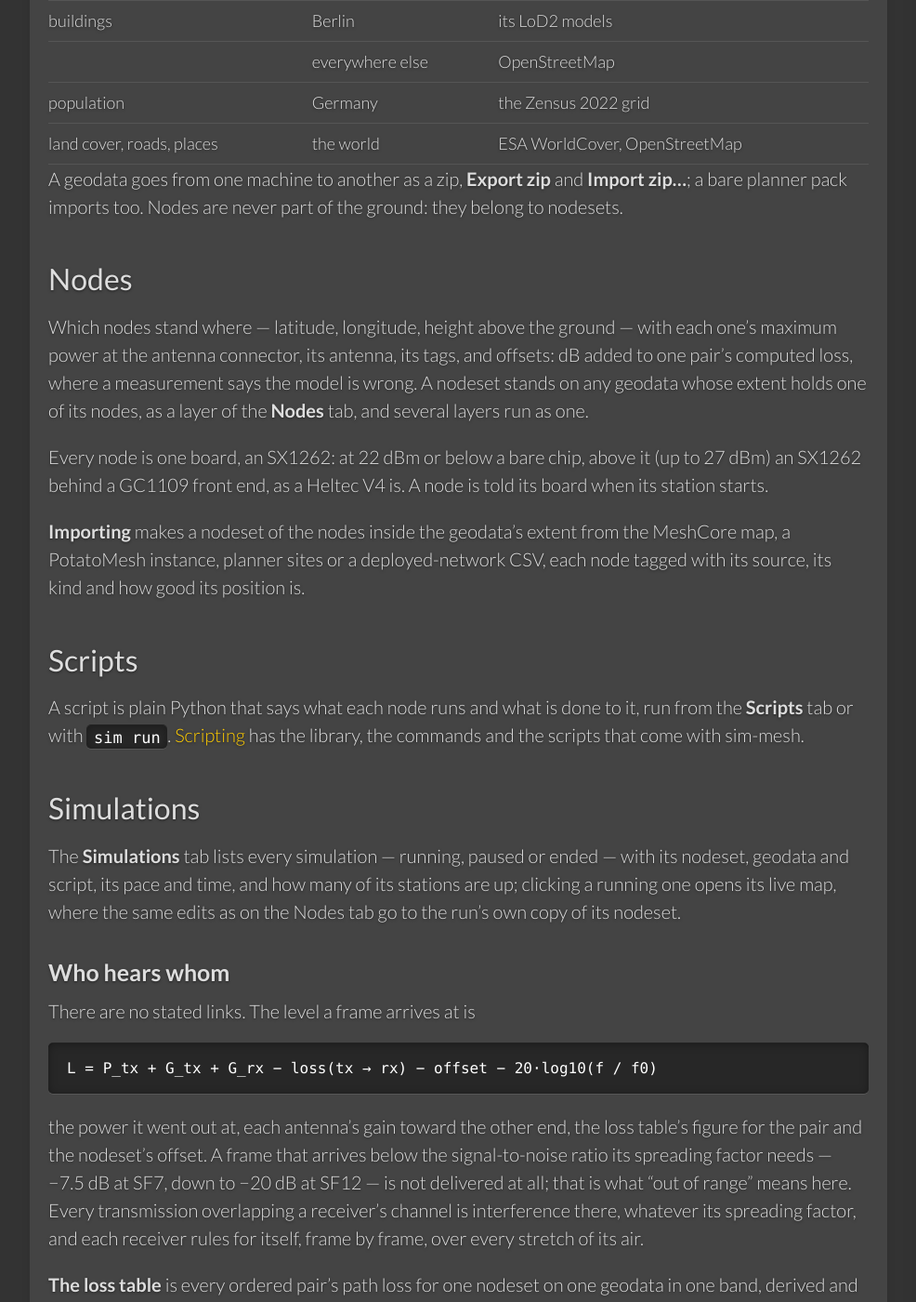
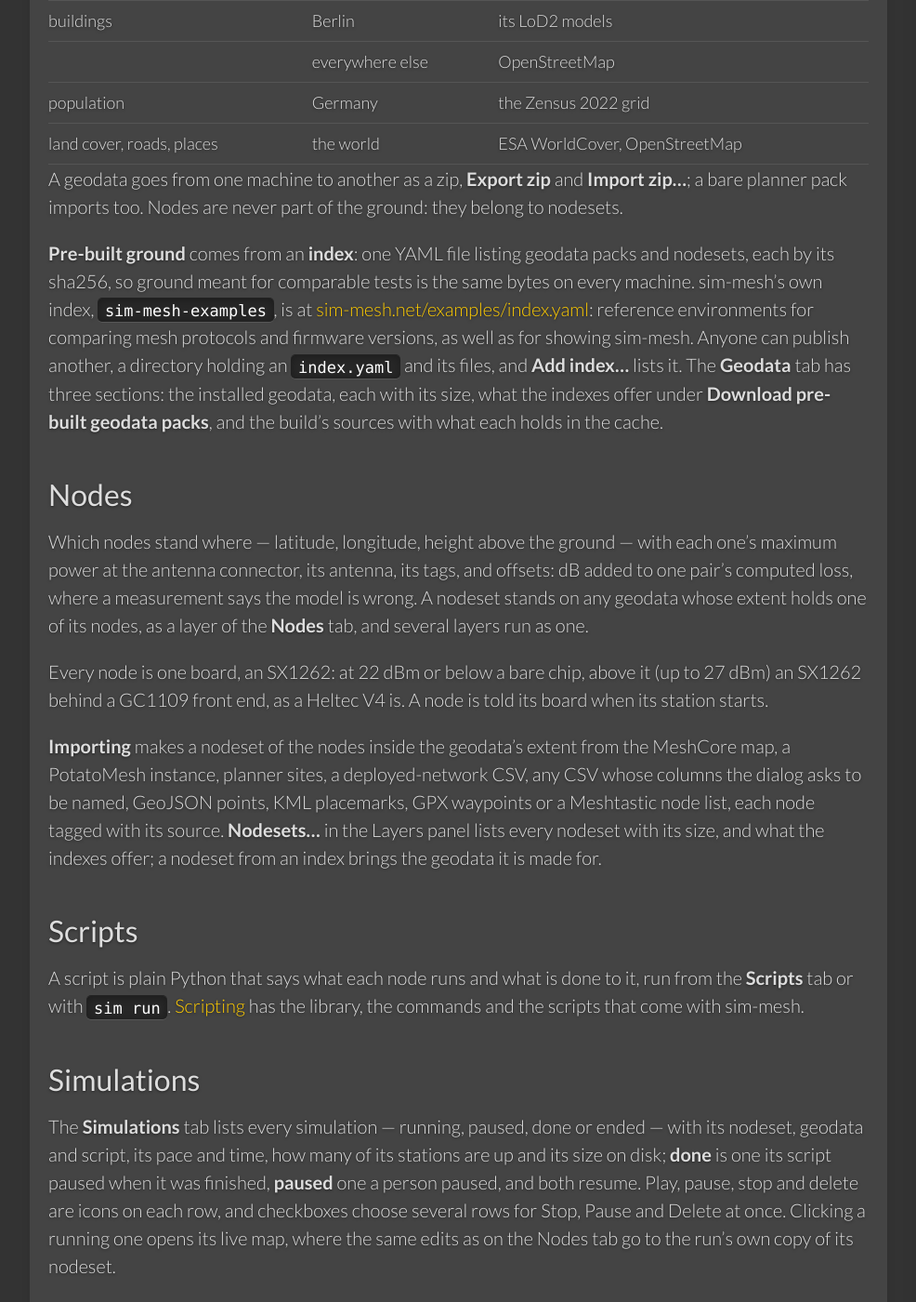
Before and after one commit to sim-mesh/sim-mesh.github.io, a Jekyll site: the page built from simulation.md, in a window 1280 px wide and 1400 px high, scrolled down 1314 px. Shown: the whole window at 93% size, without its empty margins (277-1263 px from the left). Built offline with Jekyll 4.4.1, drawn with Linux system fonts in a browser that asks for light colours.

Commit message:
sim-mesh-examples index; geodata from indexes
examples/index.yaml is sim-mesh's own index, sim-mesh-examples: the geodata
packs and nodesets every sim-mesh lists, each by its sha256, its files on
the sim-mesh/sim-mesh release `examples`. The pages say where pre-built
geodata packs come from, the done state, and the new imports.

Signed-off-by: Rop Gonggrijp <rop@gonggri.jp>

```diff
--- a/simulation.md
+++ b/simulation.md
@@ -62,6 +62,18 @@ A geodata goes from one machine to another as a zip, **Export zip** and
 **Import zip…**; a bare planner pack imports too. Nodes are never part of
 the ground: they belong to nodesets.
 
+**Pre-built ground** comes from an **index**: one YAML file listing geodata
+packs and nodesets, each by its sha256, so ground meant for comparable tests
+is the same bytes on every machine. sim-mesh's own index, `sim-mesh-examples`,
+is at [sim-mesh.net/examples/index.yaml]({{ '/examples/index.yaml' | relative_url }}):
+reference environments for comparing mesh protocols and firmware versions,
+as well as for showing sim-mesh. Anyone
+can publish another, a directory holding an `index.yaml` and its files, and
+**Add index…** lists it. The **Geodata** tab has three sections: the
+installed geodata, each with its size, what the indexes offer under
+**Download pre-built geodata packs**, and the build's sources with what each holds
+in the cache.
+
 ## Nodes
 
 Which nodes stand where — latitude, longitude, height above the ground — with
@@ -75,8 +87,12 @@ Every node is one board, an SX1262: at 22 dBm or below a bare chip, above it
 is told its board when its station starts.
 
 **Importing** makes a nodeset of the nodes inside the geodata's extent from
-the MeshCore map, a PotatoMesh instance, planner sites or a deployed-network
-CSV, each node tagged with its source, its kind and how good its position is.
+the MeshCore map, a PotatoMesh instance, planner sites, a deployed-network
+CSV, any CSV whose columns the dialog asks to be named, GeoJSON points, KML
+placemarks, GPX waypoints or a Meshtastic node list, each node tagged with
+its source. **Nodesets…** in the Layers panel lists every nodeset with its
+size, and what the indexes offer; a nodeset from an index brings the
+geodata it is made for.
 
 ## Scripts
 
@@ -86,10 +102,14 @@ has the library, the commands and the scripts that come with sim-mesh.
 
 ## Simulations
 
-The **Simulations** tab lists every simulation — running, paused or ended —
-with its nodeset, geodata and script, its pace and time, and how many of its
-stations are up; clicking a running one opens its live map, where the same
-edits as on the Nodes tab go to the run's own copy of its nodeset.
+The **Simulations** tab lists every simulation — running, paused, done or
+ended — with its nodeset, geodata and script, its pace and time, how many of
+its stations are up and its size on disk; **done** is one its script paused
+when it was finished, **paused** one a person paused, and both resume.
+Play, pause, stop and delete are icons on each row, and checkboxes choose
+several rows for Stop, Pause and Delete at once. Clicking a running one
+opens its live map, where the same edits as on the Nodes tab go to the
+run's own copy of its nodeset.
 
 ### Who hears whom
 
```
Also changed, not shown: examples/index.yaml (added, +15 -0 lines), getting-started.md (+7 -5 lines), index.md (+1 -1 lines), README.md.
